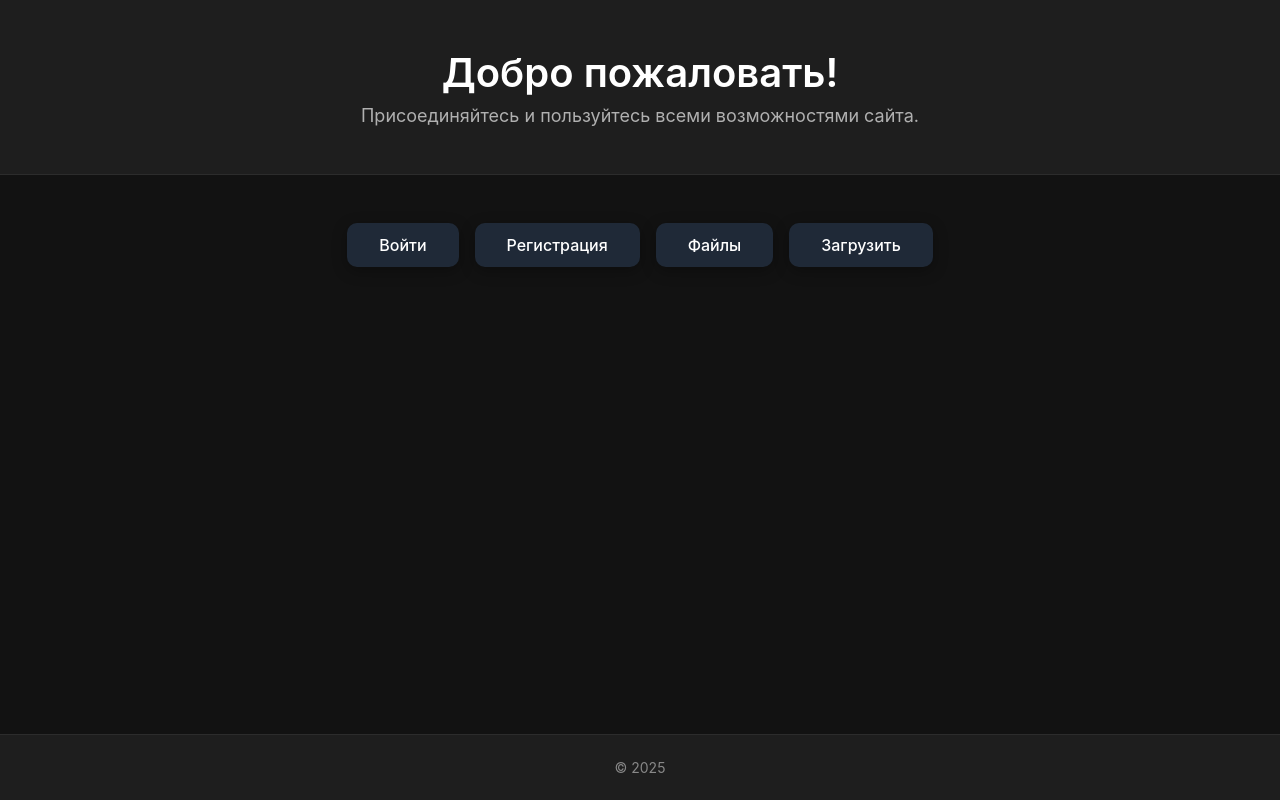
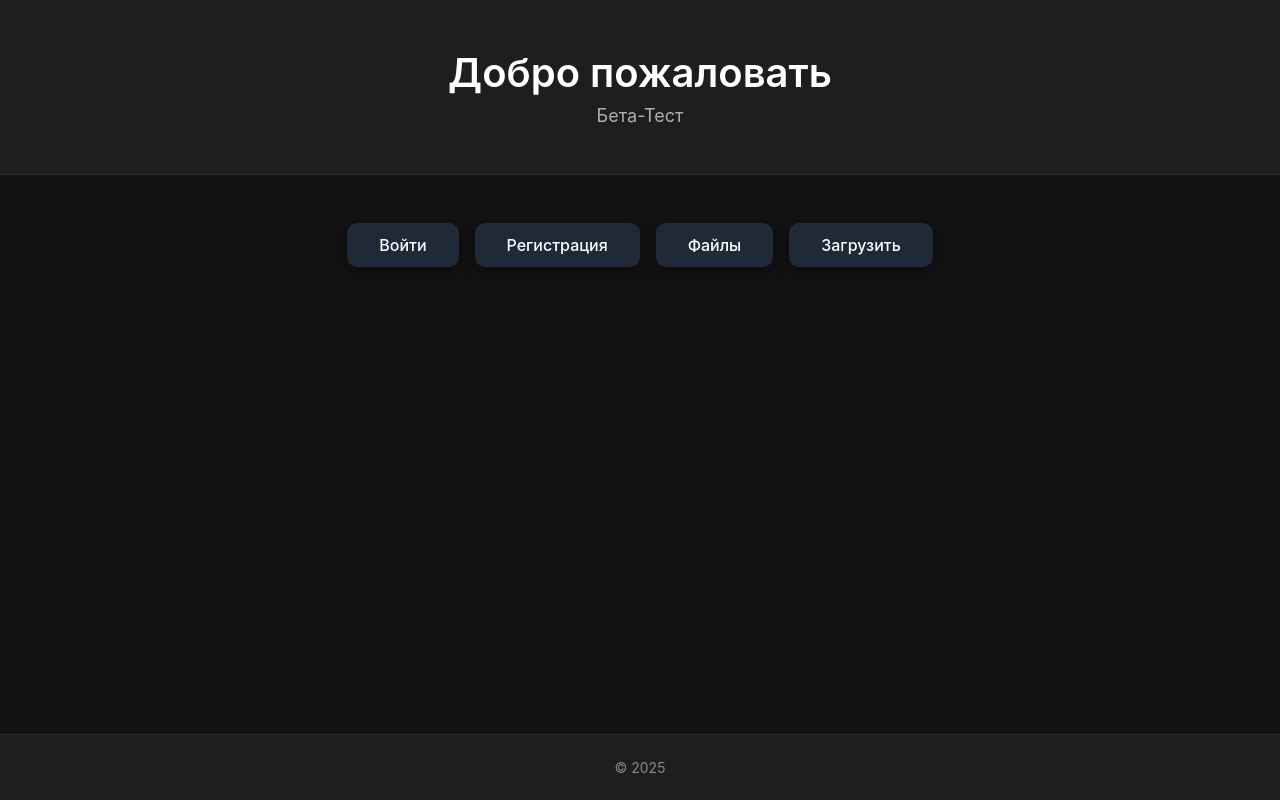
Before and after one commit to mrkhasyt-hub/viruss, a website: page public/index.html in a window 1280 px wide. Drawn offline with Linux system fonts and the light colour scheme.

Commit message:
Update index.html

```diff
--- a/public/index.html
+++ b/public/index.html
@@ -8,8 +8,8 @@
 </head>
 <body>
   <header>
-    <h1>Добро пожаловать!</h1>
-    <p>Присоединяйтесь и пользуйтесь всеми возможностями сайта.</p>
+    <h1>Добро пожаловать</h1>
+    <p>Бета-Тест</p>
   </header>
 
   <main>
```
